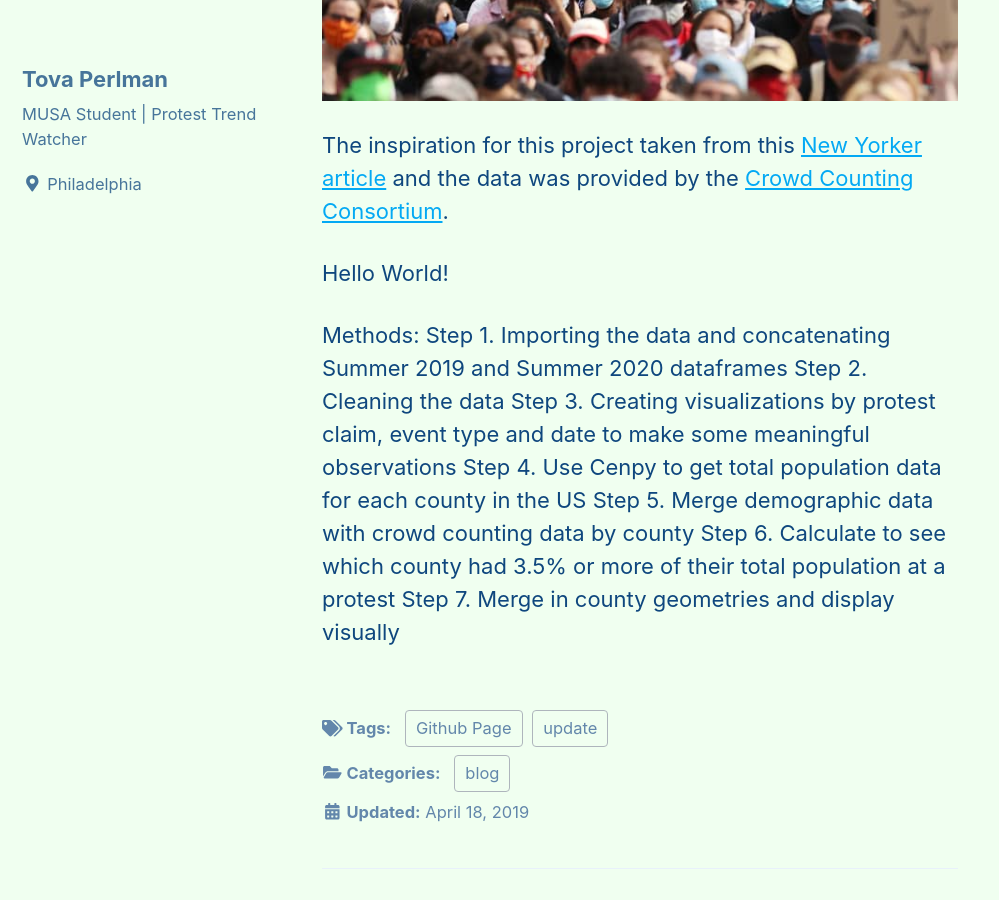
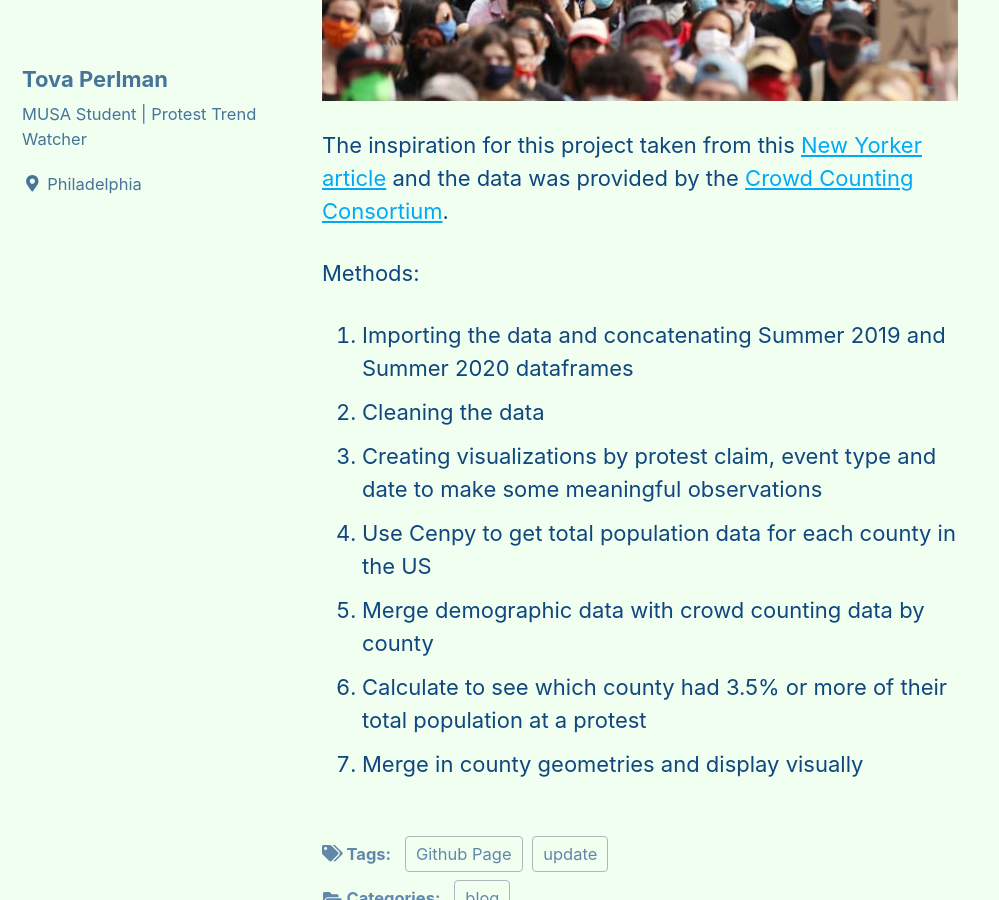
Before and after one commit to tovaperlman/MUSA550FinalProject, a Jekyll site: the page built from _posts/2019-04-18-welcome-to-github-pages.md, in a window 1280 px wide and 900 px high, scrolled down 1396 px. Shown: the whole window, without its empty margins (0-999 px from the left). Built offline with Jekyll 4.4.1, drawn with Linux system fonts in a browser that asks for light colours; cached includes are drawn as plain includes; nearby versions of some CDN libraries; a script that is not in the unit is left out.

Commit message:
Update 2019-04-18-welcome-to-github-pages.md

```diff
--- a/_posts/2019-04-18-welcome-to-github-pages.md
+++ b/_posts/2019-04-18-welcome-to-github-pages.md
@@ -10,7 +10,7 @@ tags:
 
    The year 2020 has been marked by many pandemics: COVID19, mass economic shutdown, and unrest caused by racial inequities and political leadership. All of these events have been met with protests and an urging from civilians that things should and need to be better. The question becomes: what are people protesting and are protests an effective source of enacting change at a local or federal level?
 
-   Erica Chenoweth set out to empirically prove that civil resistance is more successful than armed violence and that it can create effective change. In this [ted talk](https://www.youtube.com/watch?v=YJSehRlU34w/), she discusses a rule she's founded known as the 3.5% rule. This rule states that if 3.5% of a given countries population is actively involved in protesting, they can topple the government. This rule was particularly popular when it was unclear if Donald Trump would give up the presidency. If he had won or refused to accede, would the country have been able to topple him?
+   Erica Chenoweth set out to empirically prove that civil resistance is more successful than armed violence and that it can create effective change. In this [Ted Talk](https://www.youtube.com/watch?v=YJSehRlU34w/), she discusses a rule she's founded known as the 3.5% rule. This rule states that if 3.5% of a given countries population is actively involved in protesting, they can topple the government. This rule was particularly popular when it was unclear if Donald Trump would give up the presidency. If he had won or refused to accede, would the country have been able to topple him?
 
    While it is scary to consider the delicate nature of our democracy, this rule, if true, gives power to the people in perhaps beneficial ways. My project seeks to analyze trends from Summer 2019 and Summer 2020 to see the popularity of protest subjects, types of protest and crowd size. It then uses US census data to get information on population at the county level and identify if there are any counties in the US in which at least 3.5% of the county population protested. Ultimately, we will display these results visually and see if we can identify counties with strong protest trends.
 
@@ -18,13 +18,12 @@ tags:
 
 The inspiration for this project taken from this [New Yorker article](https://www.newyorker.com/magazine/2020/11/23/how-to-stop-a-power-grab/) and the data was provided by the [Crowd Counting Consortium](https://sites.google.com/view/crowdcountingconsortium/home/).
 
-Hello World!
 
 Methods:
-Step 1. Importing the data and concatenating Summer 2019 and Summer 2020 dataframes
-Step 2. Cleaning the data
-Step 3. Creating visualizations by protest claim, event type and date to make some meaningful observations
-Step 4. Use Cenpy to get total population data for each county in the US
-Step 5. Merge demographic data with crowd counting data by county
-Step 6. Calculate to see which county had 3.5% or more of their total population at a protest
-Step 7. Merge in county geometries and display visually
+1. Importing the data and concatenating Summer 2019 and Summer 2020 dataframes
+2. Cleaning the data
+3. Creating visualizations by protest claim, event type and date to make some meaningful observations
+4. Use Cenpy to get total population data for each county in the US
+5. Merge demographic data with crowd counting data by county
+6. Calculate to see which county had 3.5% or more of their total population at a protest
+7. Merge in county geometries and display visually
```
